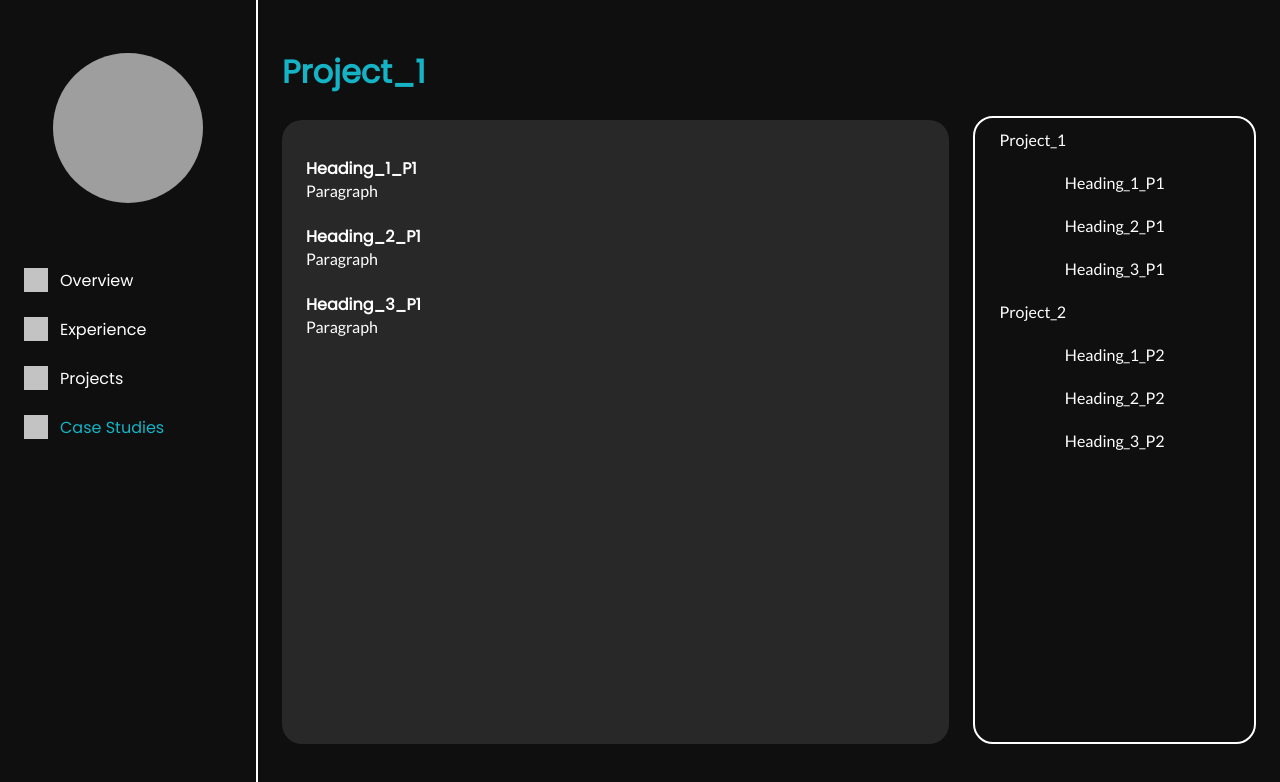
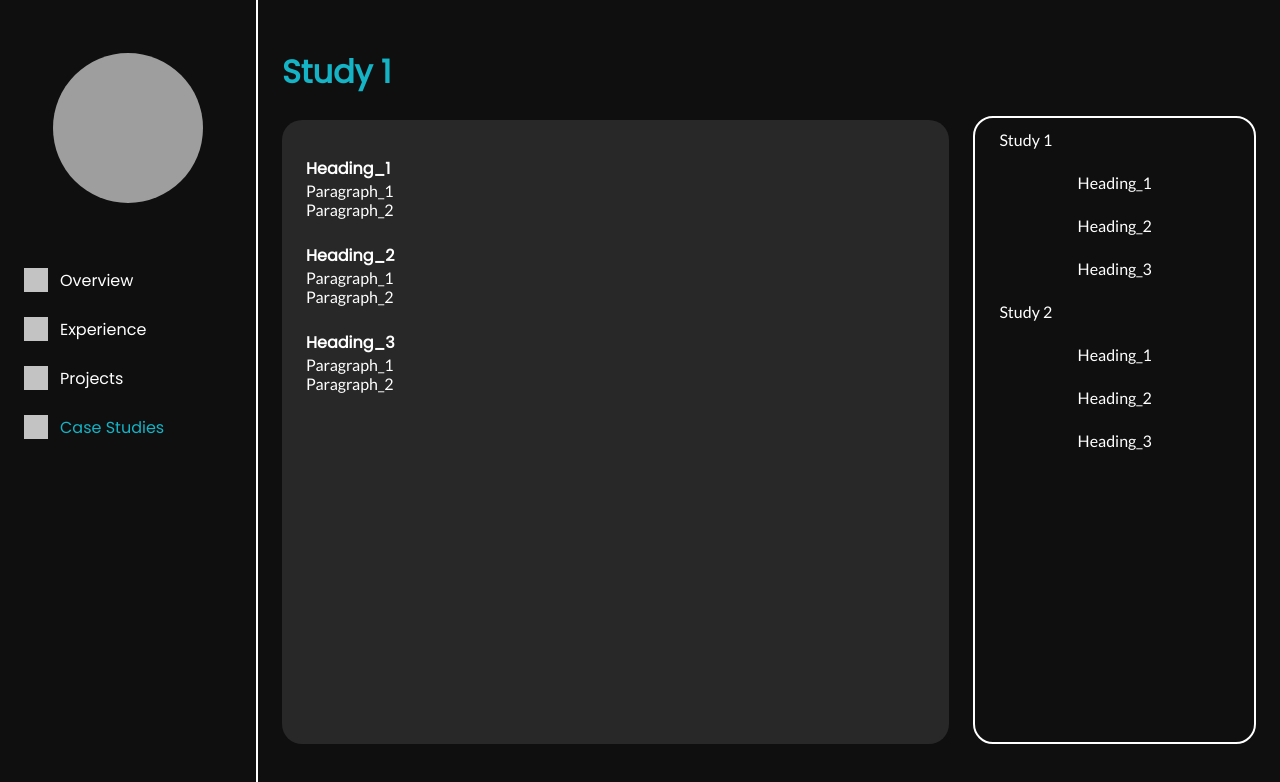
Before and after one commit to ChuzaWick420/Dashboard, a React (Vite) app: page /case_studies in a window 1280 px wide. Shown: the top 782 px of the page. Built offline with nearby package versions, Linux system fonts and the light colour scheme; grey boxes are pictures that could not be loaded.

Commit message:
Refactoed case_studies page code and implemented navigation to certain parts
Bug: the page on mobile view scrolls and gets rid of the mobile nav bar

```diff
--- /dev/null
+++ b/src/json/case_studies.json
@@ -0,0 +1,64 @@
+{
+    "studies_meta": [
+        {
+            "id": "study_1",
+            "name": "Study 1",
+            "sections": [
+                {
+                    "id": "section_1",
+                    "heading": "Heading_1",
+                    "paragraphs": [
+                        "Paragraph_1",
+                        "Paragraph_2"
+                    ]
+                },
+                {
+                    "id": "section_2",
+                    "heading": "Heading_2",
+                    "paragraphs": [
+                        "Paragraph_1",
+                        "Paragraph_2"
+                    ]
+                },
+                {
+                    "id": "section_3",
+                    "heading": "Heading_3",
+                    "paragraphs": [
+                        "Paragraph_1",
+                        "Paragraph_2"
+                    ]
+                }
+            ]
+        },
+        {
+            "id": "study_2",
+            "name": "Study 2",
+            "sections": [
+                {
+                    "id": "section_4",
+                    "heading": "Heading_1",
+                    "paragraphs": [
+                        "Paragraph_1",
+                        "Paragraph_2"
+                    ]
+                },
+                {
+                    "id": "section_5",
+                    "heading": "Heading_2",
+                    "paragraphs": [
+                        "Paragraph_1",
+                        "Paragraph_2"
+                    ]
+                },
+                {
+                    "id": "section_6",
+                    "heading": "Heading_3",
+                    "paragraphs": [
+                        "Paragraph_1",
+                        "Paragraph_2"
+                    ]
+                }
+            ]
+        }
+    ]
+}
--- a/src/pages/case_studies/case_studies.css
+++ b/src/pages/case_studies/case_studies.css
@@ -41,12 +41,17 @@
     margin-top: calc(var(--major-content-spacing) + var(--large-heading) + var(--internal-padding) * 3 / 2);
     margin-right: var(--internal-padding);
 
-    .study_project * {
+    .study_project p {
         padding-inline: var(--internal-padding);
         padding-block: calc(var(--internal-padding) / 2);
     }
 
-    .study_project *:hover {
+    .study_project a {
+        color: white;
+        text-decoration: none;
+    }
+
+    .study_project p:hover {
         background-color: var(--secondary);
     }
 
--- a/src/pages/case_studies/case_studies.jsx
+++ b/src/pages/case_studies/case_studies.jsx
@@ -2,30 +2,33 @@ import React, { useContext, useEffect, useState } from "react";
 
 import "./case_studies.css";
 import { windowSize } from "../layout/layout";
+
+import data from "../../json/case_studies.json";
 
 function ProjectContainer (props) {
 
     const [section, setSection] = useState([]);
 
     useEffect(()=>{
-        let paragraphs = [];
 
-        for (let paragraph of props.content) {
-            paragraphs.push(
-                <div className="study_section" key={props.content.indexOf(paragraph)}>
-                    <h4>{paragraph[0]}</h4>
-                    <p>{paragraph[1]}</p>
-                </div>
-            );
-        }
-
-        setSection(paragraphs);
+        setSection(
+            props.study.sections.map((section, index)=>{
+                return (
+                    <div className="study_section" id={section.id} key={index}>
+                        <h4>{section.heading}</h4>
+                        {section.paragraphs.map((para, index)=>{
+                            return <p key={index}>{para}</p>
+                        })}
+                    </div>
+                );
+            })
+        );
 
     }, []);
 
     return (
-        <div className="category_container">
-            <h1 className="important_text">{props.proj}</h1>
+        <div id={props.study.id} className="category_container">
+            <h1 className="important_text">{props.study.name}</h1>
             <div className="study_details">
                 <div>
                     {section}
@@ -95,69 +98,54 @@ function MobileNav (props) {
     }
 }
 
+const Project = (props) => {
+
+    const [sections, setSections] = useState([]);
+
+    useEffect(()=>{
+
+        setSections(
+            props.sections.map((section, index)=>{
+                return (
+                    <a href={`#${section.id}`} key={index} >
+                        <p key={index} className="study_project_section">{section.heading}</p>
+                    </a>
+                );
+            })
+        );
+
+    }, []);
+
+    return (
+        <div className="study_project">
+            <a href={`#${props.study_id}`}>
+                <p className="study_project_heading">{props.heading}</p>
+            </a>
+            {sections}
+        </div>
+    );
+
+}
+
 function Case_Studies() {
 
     const [navClass, setNavClass] = useState("study_nav");
-
-    const studies_meta = [
-        {
-            "Project_1": [
-                "Heading_1_P1",
-                "Heading_2_P1",
-                "Heading_3_P1"
-            ]
-        },
-        {
-            "Project_2": [
-                "Heading_1_P2",
-                "Heading_2_P2",
-                "Heading_3_P2"
-            ]
-        }
-    ];
 
     function StudyNav (props) {
 
         const[projects, setProjects] = useState([]);
 
         useEffect(()=>{
-            let projects_list = [];
 
-            for (let project of props.project_names) {
-                projects_list.push(
-                    <Project key={props.project_names.indexOf(project)} heading={project} sections={props.meta_gen(props.project_names.indexOf(project))} />
-                );
-            }
-
-            setProjects(projects_list);
+            setProjects(
+                props.study_data.map((study, index)=>{
+                    return (
+                        <Project key={index} heading={study.name} sections={study.sections} study_id={study.id} />
+                    );
+                })
+            );
 
         }, []);
-
-        const Project = (props) => {
-
-            const [sections, setSections] = useState([]);
-
-            useEffect(()=>{
-                let sections_list = [];
-
-                for (let section of props.sections) {
-                    sections_list.push(
-                        <p key={props.sections.indexOf(section)} className="study_project_section">{section}</p>
-                    );
-                }
-
-                setSections(sections_list);
-
-            }, []);
-
-            return (
-                <div className="study_project">
-                    <p className="study_project_heading">{props.heading}</p>
-                    {sections}
-                </div>
-            );
-
-        }
 
         return (
             <div className={props.active_state}>
@@ -167,56 +155,26 @@ function Case_Studies() {
 
     }
 
-    const projectNames = studies_meta.map((obj)=>{
-        return Object.keys(obj)[0];
+    const projectNames = data["studies_meta"].map((study)=>{
+        return Object.keys(study)[0];
     });
-
-    function getProjectHeadings (proj_index) {
-        return studies_meta[proj_index][projectNames[proj_index]];
-    }
 
     return (
         <div className="case_studies_container">
 
             <MobileNav
-                projects={projectNames}
-                meta_gen={getProjectHeadings}
                 nav_controller={{
                     "state": navClass,
                     "handler": setNavClass
             }} />
 
             <div className="study_list">
-                <ProjectContainer proj={projectNames[0]} content={[
-                    [
-                        getProjectHeadings(0)[0],
-                        "Paragraph"
-                    ],
-                    [
-                        getProjectHeadings(0)[1],
-                        "Paragraph"
-                    ],
-                    [
-                        getProjectHeadings(0)[2],
-                        "Paragraph"
-                    ]
-                ]} />
-                <ProjectContainer proj={projectNames[1]} content={[
-                    [
-                        getProjectHeadings(1)[0],
-                        "study_details_paragraph "
-                    ],
-                    [
-                        getProjectHeadings(1)[1],
-                        "study_details_paragraph"
-                    ],
-                    [
-                        getProjectHeadings(1)[2],
-                        "study_details_paragraph"
-                    ]
-                ]} />
+                {data["studies_meta"].map((study, index)=>{
+                    return <ProjectContainer key={index} study={study} />
+                })}
             </div>
-            <StudyNav project_names={projectNames} meta_gen={getProjectHeadings} active_state={navClass} />
+
+            <StudyNav project_names={projectNames} study_data={data["studies_meta"]} active_state={navClass} />
         </div>
     );
 }
```
